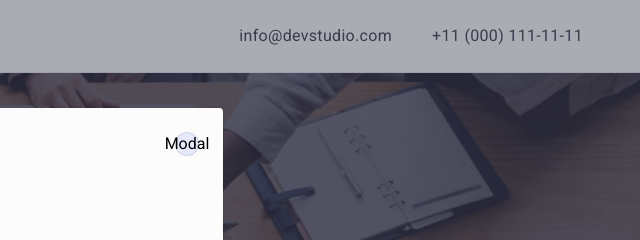
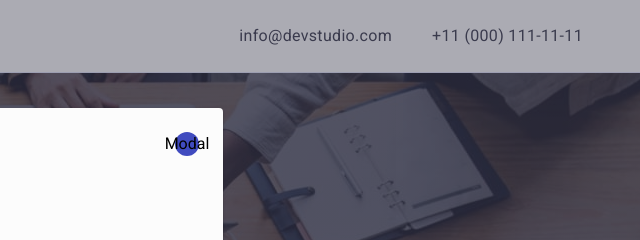
Before and after one commit to Uncle-IvIv/goit-markup-hw-05, a plain HTML site: page index.html in a window 1280 px wide. Both pictures are taken after a click on the button "Modal". Shown: the top 240 px of the page, 621-1261 px from the left. Drawn offline with nearby package versions, Linux system fonts and the light colour scheme.

Commit message:
commit message

```diff
--- a/css/styles.css
+++ b/css/styles.css
@@ -514,10 +514,14 @@ margin-bottom: 8px;
     cursor: pointer;
     transition: background-color 250ms cubic-bezier(0.4, 0, 0.2, 1), border 250ms cubic-bezier(0.4, 0, 0.2, 1);
     }
-  .modal-win-but:hover:focus {
+  .modal-win-but:hover {
     background-color: #404bbf;
     border: none;
   }
+ .modal-win-but:focus {
+   background-color: #404bbf;
+   border: none;
+ }
 .modal-win-but-svg {
   transition: fill 250ms cubic-bezier(0.4, 0, 0.2, 1);
 }
```
